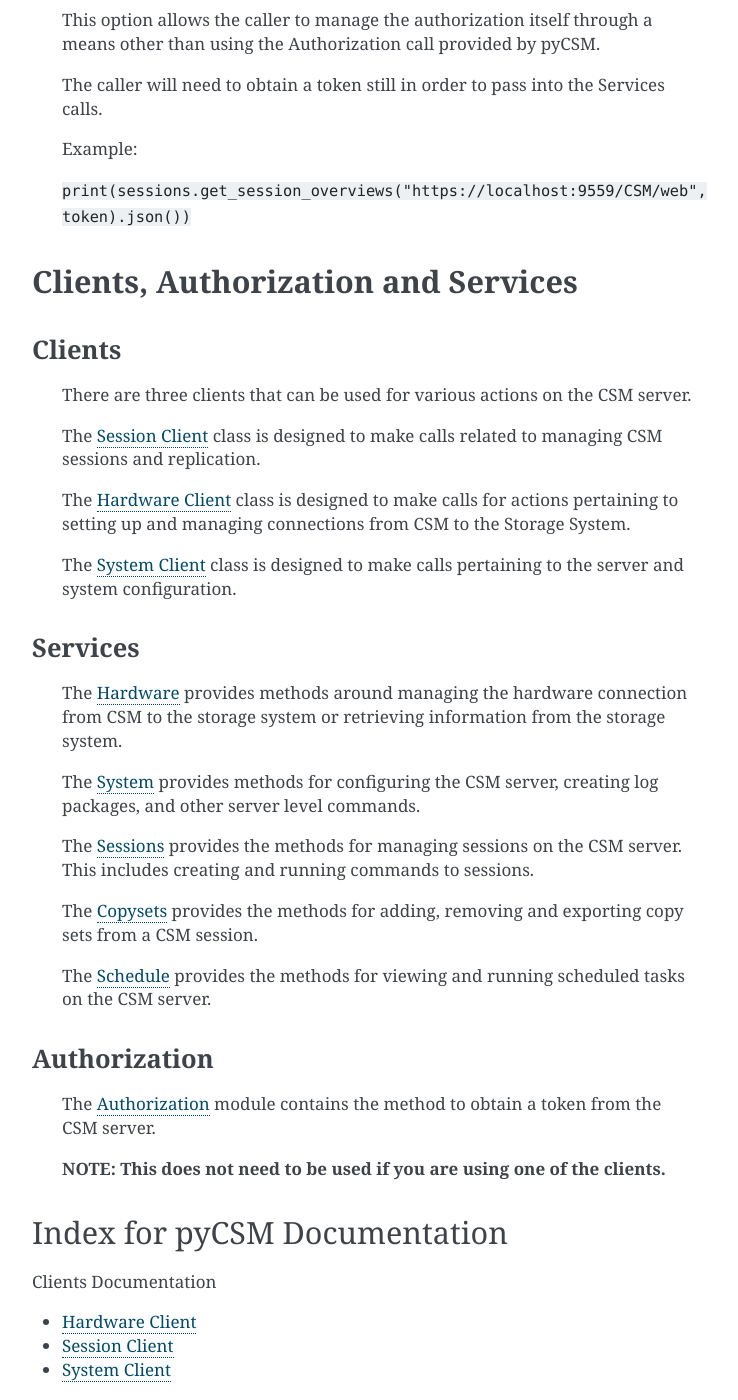
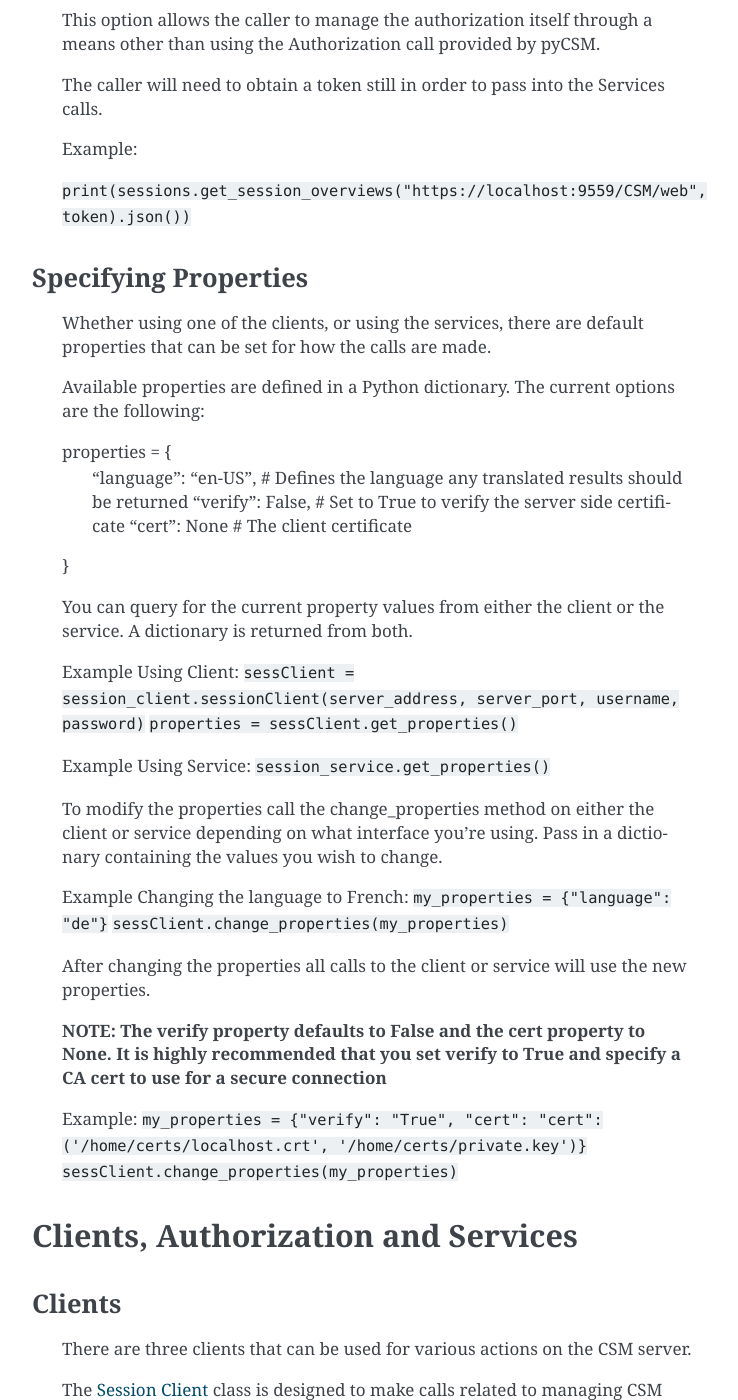
Before and after one commit to IBM/pyCSM, a Sphinx documentation site: the page built from docs/index.rst, in a window 1280 px wide and 1400 px high, scrolled down 1469 px. Shown: the whole window, without its empty margins (388-1126 px from the left). Built offline with Sphinx 7.4.7, drawn with Linux system fonts in a browser that asks for light colours; some of the changed text lies outside the part shown.

Commit message:
Update Help page for "properties"

```diff
--- a/docs/index.rst
+++ b/docs/index.rst
@@ -59,6 +59,47 @@ Welcome to pyCSM's documentation!
    Example:
 
    ``print(sessions.get_session_overviews("https://localhost:9559/CSM/web", token).json())``
+
+**Specifying Properties**
+-------------------------
+   Whether using one of the clients, or using the services, there are default properties that can be
+   set for how the calls are made.
+
+   Available properties are defined in a Python dictionary.  The current options are the following:
+
+   properties = {
+       "language": "en-US",  # Defines the language any translated results should be returned
+       "verify": False,      # Set to True to verify the server side certificate
+       "cert": None          # The client certificate
+   }
+
+   You can query for the current property values from either the client or the service.
+   A dictionary is returned from both.
+
+   Example Using Client:
+   ``sessClient = session_client.sessionClient(server_address, server_port, username, password)``
+   ``properties = sessClient.get_properties()``
+
+   Example Using Service:
+   ``session_service.get_properties()``
+
+   To modify the properties call the change_properties method on either the client or service depending
+   on what interface you're using.  Pass in a dictionary containing the values you wish to change.
+
+   Example Changing the language to French:
+   ``my_properties = {"language": "de"}``
+   ``sessClient.change_properties(my_properties)``
+
+   After changing the properties all calls to the client or service will use the new properties.
+
+
+   **NOTE: The verify property defaults to False and the cert property to None.**
+   **It is highly recommended that you set verify to True and specify a CA cert to use for a secure connection**
+
+   Example:
+   ``my_properties = {"verify": "True", "cert": "cert": ('/home/certs/localhost.crt', '/home/certs/private.key')}``
+   ``sessClient.change_properties(my_properties)``
+
 
 =========================================
 **Clients, Authorization and Services**
```
